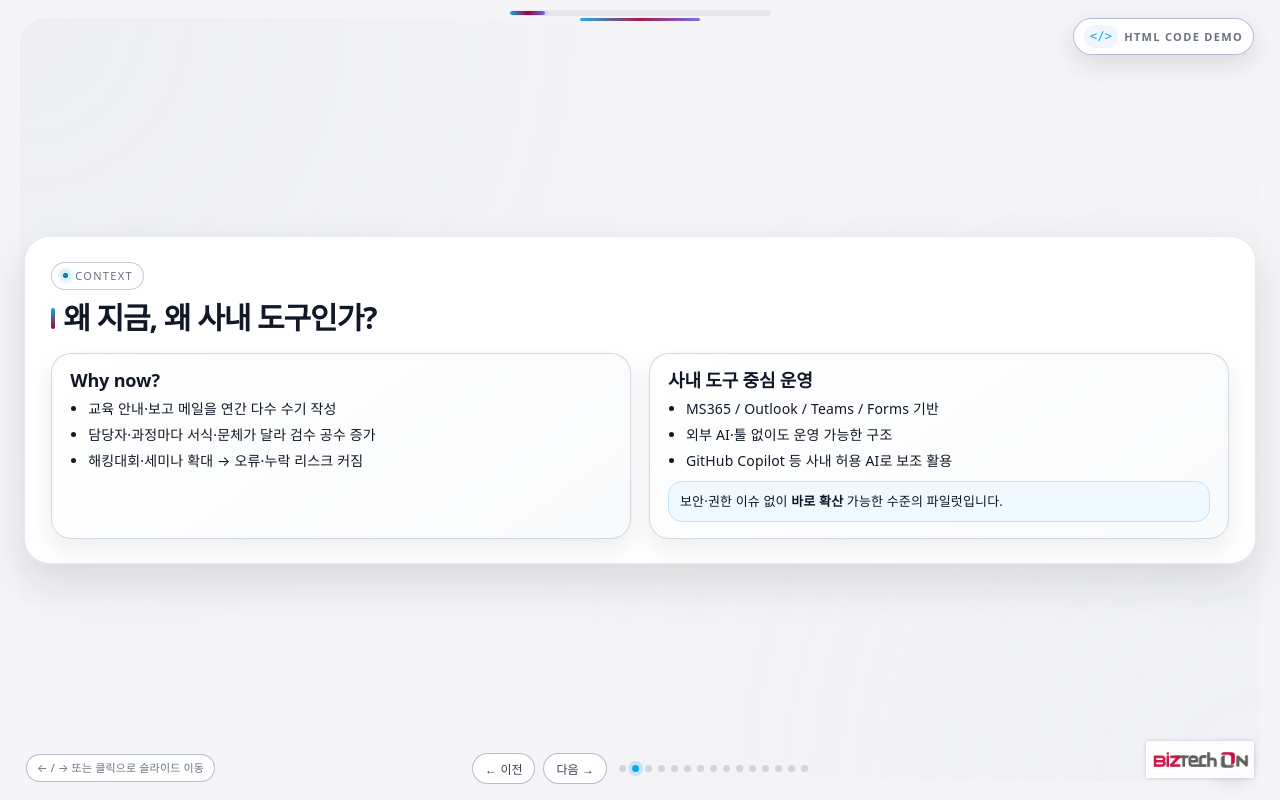
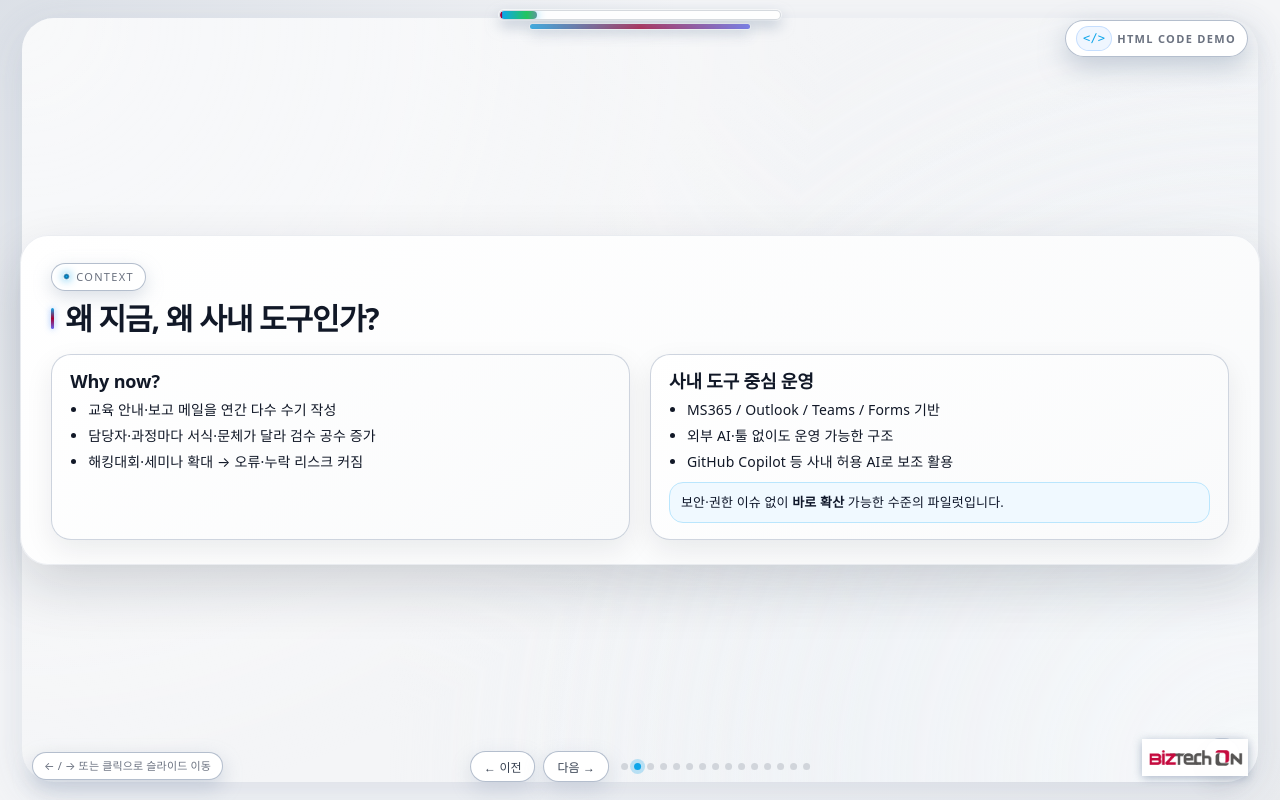
Before and after one commit to Edulorix/any, a plain HTML site: page 발표장료/test.index.html in a window 1280 px wide. Both pictures are taken after a click on the button "다음 →". Drawn offline with Linux system fonts and the light colour scheme.

Commit message:
Update test.index.html

```diff
--- a/발표장료/test.index.html
+++ b/발표장료/test.index.html
@@ -6,8 +6,8 @@
 <title>AI로 구현한 스마트 교육운영 (Demo)</title>
 <style>
 :root{
- /* 컬러 – 화이트 베이스 */
- --bg:#F5F5F7;
+ /* 컬러 – 화이트 베이스 + 살짝 럭셔리 포인트 */
+ --bg:#F4F5F7;
  --bg2:#FFFFFF;
  --panel:#FFFFFF;
  --panel-soft:#F9FAFB;
@@ -18,12 +18,13 @@
  --accent:#0EA5E9;
  --accent-soft:#DBF4FF;
  --primary:#A50034;
+ --accent2:#6366F1;
  --ok:#16A34A;
  --warn:#EA580C;
  --info:#0EA5E9;
  --radius:20px;
  --radius-lg:26px;
- --shadow-lg:0 18px 45px rgba(15,23,42,0.12);
+ --shadow-lg:0 22px 55px rgba(15,23,42,0.16);
 }
 
 /* 기본 타이포 */
@@ -36,14 +37,20 @@ html,body{
  letter-spacing:.01em;
  line-height:1.6;
 }
-[lang="en"], .en{font-family:system-ui,-apple-system,"Segoe UI",sans-serif;letter-spacing:.02em}
+[lang="en"], .en{
+ font-family:system-ui,-apple-system,"Segoe UI",sans-serif;
+ letter-spacing:.02em;
+}
 
 /* 뷰포트/덱 */
 .viewport{
  width:100vw; height:100vh;
  overflow:hidden;
  position:relative;
- background:var(--bg);
+ background:
+   radial-gradient(circle at 0% 0%,rgba(148,163,184,0.25) 0,transparent 45%),
+   radial-gradient(circle at 100% 100%,rgba(209,213,219,0.28) 0,transparent 50%),
+   var(--bg);
 }
 .deck{
  display:flex; flex-direction:row; height:100%;
@@ -54,19 +61,20 @@ html,body{
 /* 슬라이드 */
 .slide{
  min-width:100%; height:100%;
- padding:36px 0;
+ padding:40px 0;
  box-sizing:border-box;
  position:relative; overflow:hidden;
  display:flex; flex-direction:column; justify-content:center; align-items:center;
 }
 .slide::before{
  content:"";
- position:absolute; inset:18px 20px;
- border-radius:var(--radius-lg);
+ position:absolute; inset:18px 22px;
+ border-radius:32px;
  background:
-   radial-gradient(circle at top left,rgba(148,163,184,0.18) 0,transparent 48%),
-   radial-gradient(circle at bottom right,rgba(203,213,225,0.22) 0,transparent 55%);
- opacity:.4;
+   radial-gradient(circle at 0 0,rgba(255,255,255,0.9) 0,rgba(255,255,255,0.7) 28%,transparent 55%),
+   radial-gradient(circle at 100% 100%,rgba(248,250,252,0.95) 0,rgba(241,245,249,0.7) 28%,transparent 60%);
+ box-shadow:0 12px 40px rgba(148,163,184,0.3);
+ opacity:.88;
  pointer-events:none;
 }
 .inner{
@@ -75,32 +83,38 @@ html,body{
  width:1250px;
  max-width:92vw;
  margin:0 auto;
- padding:24px 26px 24px;
- border-radius:var(--radius-lg);
- background:var(--panel);
+ padding:26px 30px 24px;
+ border-radius:28px;
+ background:linear-gradient(145deg,#FFFFFF,#F9FAFB);
  box-shadow:var(--shadow-lg);
- border:1px solid rgba(148,163,184,0.22);
+ border:1px solid rgba(148,163,184,0.18);
 }
 
-/* 상단 라인 */
+/* 상단 라인(슬라이드 리본) */
 .topbar{
- position:absolute;top:18px;left:50%;
+ position:absolute;
+ top:24px;
+ left:50%;
  transform:translateX(-50%);
- width:120px;height:3px;
+ width:220px;
+ height:5px;
  border-radius:999px;
  background:linear-gradient(90deg,#0EA5E9,#A50034,#6366F1);
+ box-shadow:
+   0 0 0 1px rgba(255,255,255,0.9),
+   0 4px 14px rgba(148,163,184,0.65);
  opacity:.9;
 }
 
 /* 페이지 번호 */
 .sno{
- position:absolute; right:32px; bottom:26px;
+ position:absolute; right:40px; bottom:30px;
  font-size:11px; color:var(--muted);
  background:#FFFFFF;
- border:1px solid rgba(148,163,184,0.45);
+ border:1px solid rgba(148,163,184,0.55);
  border-radius:999px;
- padding:6px 12px;
- box-shadow:0 8px 20px rgba(15,23,42,.15);
+ padding:6px 14px;
+ box-shadow:0 10px 24px rgba(15,23,42,.18);
  z-index:2;
 }
 
@@ -109,20 +123,21 @@ html,body{
  display:inline-flex;
  align-items:center;
  gap:6px;
- padding:4px 10px;
+ padding:4px 11px;
  border-radius:999px;
- background:#FFFFFF;
- border:1px solid rgba(148,163,184,0.55);
+ background:rgba(255,255,255,0.9);
+ border:1px solid rgba(148,163,184,0.7);
  color:var(--muted);
  font-size:11px;
  text-transform:uppercase;
  letter-spacing:.12em;
  margin-bottom:10px;
+ box-shadow:0 6px 18px rgba(148,163,184,0.35);
 }
 .section-tag-dot{
  width:7px;height:7px;border-radius:999px;
- background:radial-gradient(circle,#0EA5E9 0,#0369A1 40%,transparent 65%);
- box-shadow:0 0 6px rgba(14,165,233,0.8);
+ background:radial-gradient(circle,#0EA5E9 0,#0369A1 36%,transparent 70%);
+ box-shadow:0 0 8px rgba(14,165,233,0.85);
 }
 
 /* 타이포 */
@@ -139,15 +154,16 @@ h2{
  letter-spacing:-0.035em;
  margin-bottom:18px;
  position:relative;
- padding-left:12px;
+ padding-left:14px;
 }
 h2::before{
  content:"";
  position:absolute;
- left:0;top:8px;bottom:6px;
- width:4px;
+ left:0;top:7px;bottom:7px;
+ width:3px;
  border-radius:999px;
- background:linear-gradient(180deg,#0EA5E9,#A50034);
+ background:linear-gradient(180deg,#0EA5E9,#A50034,#6366F1);
+ box-shadow:0 0 6px rgba(59,130,246,0.6);
 }
 h3{
  font-size:18px;
@@ -168,24 +184,27 @@ li+li{margin-top:2px}
 hr.sep{border:none;border-top:1px solid var(--line);margin:10px 0 14px}
 
 /* 그리드 & 카드 */
-.grid-2{display:grid;grid-template-columns:1.05fr .95fr;gap:18px;margin-top:6px}
-.grid-2b{display:grid;grid-template-columns:repeat(2,1fr);gap:18px;margin-top:6px}
-.grid-3{display:grid;grid-template-columns:repeat(3,1fr);gap:18px;margin-top:6px}
+.grid-2{display:grid;grid-template-columns:1.05fr .95fr;gap:20px;margin-top:6px}
+.grid-2b{display:grid;grid-template-columns:repeat(2,1fr);gap:20px;margin-top:6px}
+.grid-3{display:grid;grid-template-columns:repeat(3,1fr);gap:20px;margin-top:6px}
 
 .card{
  border-radius:var(--radius);
  padding:16px 18px 16px;
- background:
-   linear-gradient(145deg,#FFFFFF,#F9FAFB);
- border:1px solid rgba(148,163,184,0.4);
- box-shadow:0 10px 26px rgba(15,23,42,0.08);
- transition:transform .18s ease, box-shadow .18s ease, border .18s ease, background .18s ease;
+ background:linear-gradient(145deg,#FFFFFF,#F9FAFB);
+ border:1px solid rgba(148,163,184,0.45);
+ box-shadow:0 10px 28px rgba(15,23,42,0.08);
+ transition:
+   transform .18s ease,
+   box-shadow .18s ease,
+   border .18s ease,
+   background .18s ease;
 }
 .card:hover{
  transform:translateY(-2px);
- box-shadow:0 18px 35px rgba(15,23,42,0.14);
- border-color:rgba(14,165,233,0.85);
- background:linear-gradient(145deg,#FFFFFF,#EFF6FF);
+ box-shadow:0 20px 40px rgba(15,23,42,0.16);
+ border-color:rgba(14,165,233,0.9);
+ background:linear-gradient(145deg,#FFFFFF,#EEF5FF);
 }
 .card h3{
  margin-bottom:6px;
@@ -197,21 +216,21 @@ hr.sep{border:none;border-top:1px solid var(--line);margin:10px 0 14px}
  width:100%;
  border-collapse:separate;
  border-spacing:0;
- border-radius:16px;
+ border-radius:18px;
  overflow:hidden;
- border:1px solid rgba(148,163,184,0.55);
+ border:1px solid rgba(148,163,184,0.6);
  background:#FFFFFF;
 }
 .table th,.table td{
- padding:8px 12px;
+ padding:9px 12px;
  border-bottom:1px solid #E5E7EB;
  font-size:13px;
  vertical-align:top;
 }
 .table th{
- background:linear-gradient(135deg,#F3F4F6,#EFF6FF);
+ background:linear-gradient(135deg,#F3F4F6,#E5EEFF);
  font-weight:800;
- color:#1F2937;
+ color:#111827;
 }
 .table tr:last-child td{border-bottom:none}
 
@@ -240,7 +259,7 @@ hr.sep{border:none;border-top:1px solid var(--line);margin:10px 0 14px}
 
 /* mock / 이미지 */
 .mock{
- border-radius:16px;
+ border-radius:18px;
  border:1px dashed #D1D5DB;
  background:#F9FAFB;
  padding:8px;
@@ -285,6 +304,7 @@ hr.sep{border:none;border-top:1px solid var(--line);margin:10px 0 14px}
  transform-origin:left center;
  border-radius:999px;
  background:linear-gradient(90deg,#0EA5E9,#A50034,#6366F1);
+ box-shadow:0 0 8px rgba(59,130,246,0.7);
  opacity:0;
  transition:transform .7s cubic-bezier(.2,.8,.2,1), opacity .6s ease;
 }
@@ -295,21 +315,23 @@ hr.sep{border:none;border-top:1px solid var(--line);margin:10px 0 14px}
 
 /* 로고 */
 .logo-biztechon{
- position:absolute; bottom:22px; right:26px; width:108px; height:auto; opacity:.9;
- filter:drop-shadow(0 0 2px rgba(148,163,184,.6)); pointer-events:none; user-select:none; z-index:50;
+ position:absolute; bottom:24px; right:32px;
+ width:106px; height:auto; opacity:.96;
+ filter:drop-shadow(0 2px 5px rgba(148,163,184,.8));
+ pointer-events:none; user-select:none; z-index:50;
 }
 .slide > .logo-biztechon{ position:absolute }
 
 /* 컨트롤 */
 .controls{
- position:absolute; left:50%; bottom:16px; transform:translateX(-50%);
+ position:absolute; left:50%; bottom:18px; transform:translateX(-50%);
  display:flex; align-items:center; gap:12px; font-size:13px;
  z-index:30;
 }
 .navbtns{display:flex; gap:8px}
 .ctrl{
  border-radius:999px;
- padding:6px 12px;
+ padding:6px 13px;
  border:1px solid rgba(148,163,184,0.7);
  background:#FFFFFF;
  color:#374151;
@@ -318,6 +340,7 @@ hr.sep{border:none;border-top:1px solid var(--line);margin:10px 0 14px}
  display:inline-flex;
  align-items:center;
  gap:4px;
+ box-shadow:0 8px 20px rgba(148,163,184,0.3);
 }
 .ctrl:hover{
  background:#EFF6FF;
@@ -331,48 +354,58 @@ hr.sep{border:none;border-top:1px solid var(--line);margin:10px 0 14px}
 }
 .dot.active{
  background:#0EA5E9;
- box-shadow:0 0 0 4px rgba(14,165,233,0.2);
+ box-shadow:0 0 0 4px rgba(14,165,233,0.25);
 }
 
-/* 진행률 바 */
+/* 진행률 바 – 고급형 */
 .progress{
  position:absolute;
  top:10px;
  left:50%;
  transform:translateX(-50%);
- width:260px;
- height:4px;
+ width:280px;
+ height:8px;
  border-radius:999px;
- background:#E5E7EB;
- border:1px solid #E5E7EB;
+ background:rgba(255,255,255,0.9);
+ border:1px solid rgba(209,213,219,0.9);
  z-index:30;
  overflow:hidden;
+ box-shadow:
+   0 6px 14px rgba(148,163,184,0.6),
+   0 0 0 1px rgba(255,255,255,0.9);
 }
 .progress-inner{
  height:100%;
  width:0;
  border-radius:inherit;
- background:linear-gradient(90deg,#0EA5E9,#A50034,#6366F1);
- box-shadow:0 0 6px rgba(59,130,246,0.8);
+ background:linear-gradient(90deg,#0EA5E9,#22C55E,#A855F7,#A50034);
+ background-size:200% 100%;
+ box-shadow:0 0 10px rgba(56,189,248,0.75);
  transition:width .6s cubic-bezier(.22,.8,.22,1);
+ animation:progressShimmer 4s linear infinite;
+}
+@keyframes progressShimmer{
+ 0%{background-position:0% 50%}
+ 100%{background-position:200% 50%}
 }
 
 /* HTML CODE 배지 */
 .html-pill{
  position:absolute;
- top:18px;
- right:26px;
+ top:20px;
+ right:32px;
  display:inline-flex;
  align-items:center;
  gap:6px;
- padding:6px 10px;
+ padding:6px 11px;
  border-radius:999px;
  border:1px solid rgba(148,163,184,0.7);
- background:#FFFFFF;
- box-shadow:0 8px 24px rgba(15,23,42,0.12);
+ background:rgba(255,255,255,0.96);
+ box-shadow:0 10px 26px rgba(148,163,184,0.5);
  font-size:11px;
  color:#4B5563;
  z-index:40;
+ backdrop-filter:blur(10px);
 }
 .html-pill .code{
  font-family:Consolas, "Fira Code", monospace;
@@ -381,6 +414,7 @@ hr.sep{border:none;border-top:1px solid var(--line);margin:10px 0 14px}
  border-radius:999px;
  background:#EFF6FF;
  color:#0EA5E9;
+ box-shadow:0 0 0 1px rgba(191,219,254,0.9);
 }
 .html-pill .label{
  text-transform:uppercase;
@@ -392,14 +426,15 @@ hr.sep{border:none;border-top:1px solid var(--line);margin:10px 0 14px}
 /* 힌트 */
 .hint{
  position:absolute;
- left:26px;
- bottom:18px;
+ left:32px;
+ bottom:20px;
  font-size:11px;
  color:#6B7280;
  background:#FFFFFF;
- padding:4px 10px;
+ padding:4px 11px;
  border-radius:999px;
  border:1px solid rgba(148,163,184,0.7);
+ box-shadow:0 8px 20px rgba(148,163,184,0.4);
  z-index:35;
 }
 
```
